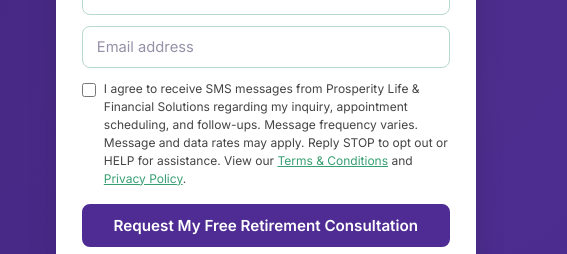
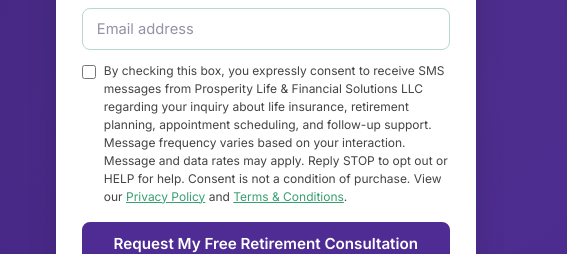
Before and after one commit to prosperitylfs/prosperity-website, a plain HTML site: page index.html in a window 1280 px wide. Shown: the part 549-803 px from the top of the page, 713-1280 px from the left. Drawn offline with nearby package versions, Linux system fonts and the light colour scheme.

Commit message:
Update SMS consent language, require checkbox validation, and align forms with Twilio A2P compliance guidelines

```diff
--- a/index.html
+++ b/index.html
@@ -145,7 +145,7 @@
             <div class="form-consent">
               <label class="sms-consent">
                 <input type="checkbox" id="lead-sms-consent" required>
-                <span>I agree to receive SMS messages from Prosperity Life &amp; Financial Solutions regarding my inquiry, appointment scheduling, and follow-ups. Message frequency varies. Message and data rates may apply. Reply STOP to opt out or HELP for assistance. View our <a href="terms.html" target="_blank">Terms &amp; Conditions</a> and <a href="privacy.html" target="_blank">Privacy Policy</a>.</span>
+                <span>By checking this box, you expressly consent to receive SMS messages from Prosperity Life &amp; Financial Solutions LLC regarding your inquiry about life insurance, retirement planning, appointment scheduling, and follow-up support. Message frequency varies based on your interaction. Message and data rates may apply. Reply STOP to opt out or HELP for help. Consent is not a condition of purchase. View our <a href="privacy.html" target="_blank">Privacy Policy</a> and <a href="terms.html" target="_blank">Terms &amp; Conditions</a>.</span>
               </label>
               <p id="lead-consent-error" class="form-error-message" aria-live="polite" style="display:none;">Please check the SMS consent box before continuing.</p>
             </div>
@@ -378,9 +378,7 @@
                 <label class="consent-label" for="sms-consent">
                   <input id="sms-consent" type="checkbox" required>
                   <span class="consent-text">
-                    I agree to receive SMS messages from Prosperity Life &amp; Financial Solutions regarding my inquiry, appointment scheduling, and follow-ups. Message frequency varies. Message and data rates may apply. Reply STOP to opt out or HELP for assistance. View our
-                    <a href="terms-and-conditions.html">Terms &amp; Conditions</a> and
-                    <a href="privacy-policy.html">Privacy Policy</a>.
+                    By checking this box, you expressly consent to receive SMS messages from Prosperity Life &amp; Financial Solutions LLC regarding your inquiry about life insurance, retirement planning, appointment scheduling, and follow-up support. Message frequency varies based on your interaction. Message and data rates may apply. Reply STOP to opt out or HELP for help. Consent is not a condition of purchase. View our <a href="privacy-policy.html">Privacy Policy</a> and <a href="terms-and-conditions.html">Terms &amp; Conditions</a>.
                   </span>
                 </label>
               </div>
```
Also changed, not shown: book.html (+1 -1 lines), contact.html (+1 -1 lines), life-insurance-qualifier.html (+1 -1 lines), life-insurance.html (+1 -1 lines), rollovers.html (+1 -1 lines).
